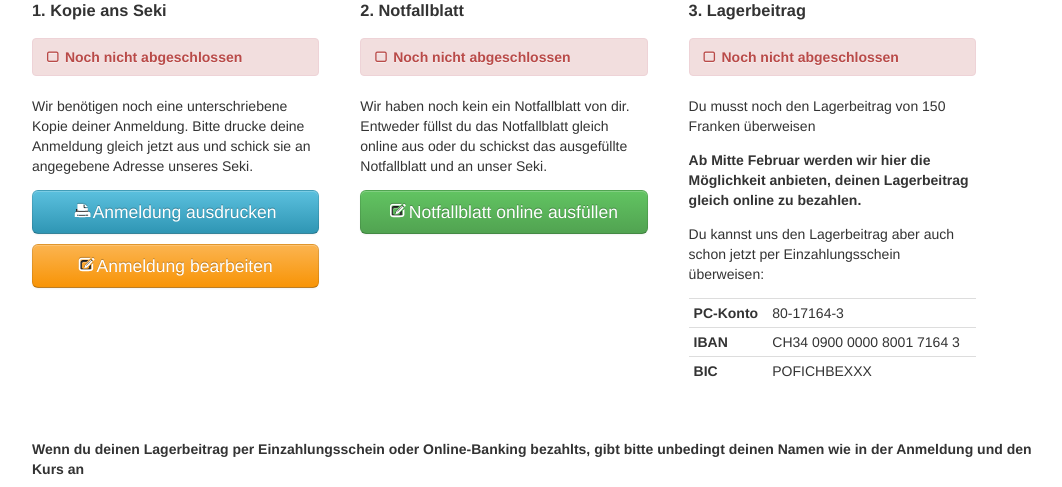
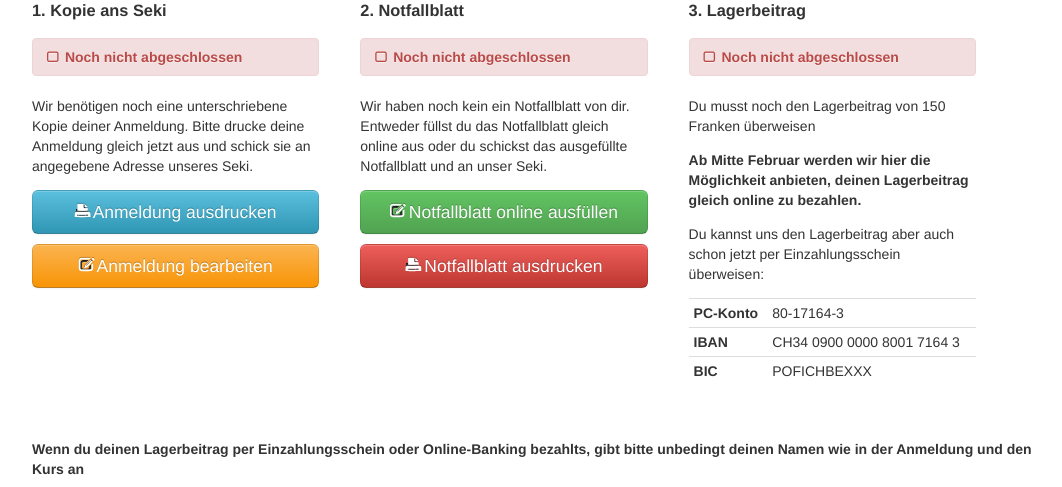
Before and after one commit to gloggi/aure4, a Django app: template ausbildung/templates/anmeldung/view.html in a window 1280 px wide. Shown: the part 224-711 px from the top of the page, without its empty margins (95-1157 px from the left). Run offline with Django 3.2, Linux system fonts and the light colour scheme; the template is opened without the code that fills it: most values are stand-ins (such as "Sample title", 1, 10 or a date in 2020); some libraries are stand-ins or nearby versions.

Commit message:
Notfallblatt druckversion

```diff
--- a/ausbildung/templates/anmeldung/view.html
+++ b/ausbildung/templates/anmeldung/view.html
@@ -81,6 +81,12 @@
             <i class="icon-edit"></i>
             Notfallblatt online ausfüllen
         </a>
+
+        <a href="{{ STATIC_URL }}pdf/notfallblatt.pdf" class="btn btn-large btn-danger">
+            <i class="icon-print"></i>
+            Notfallblatt ausdrucken
+        </a>
+
       {% endif %}
   </div>
 
```
Also changed, not shown: 3 other files.
